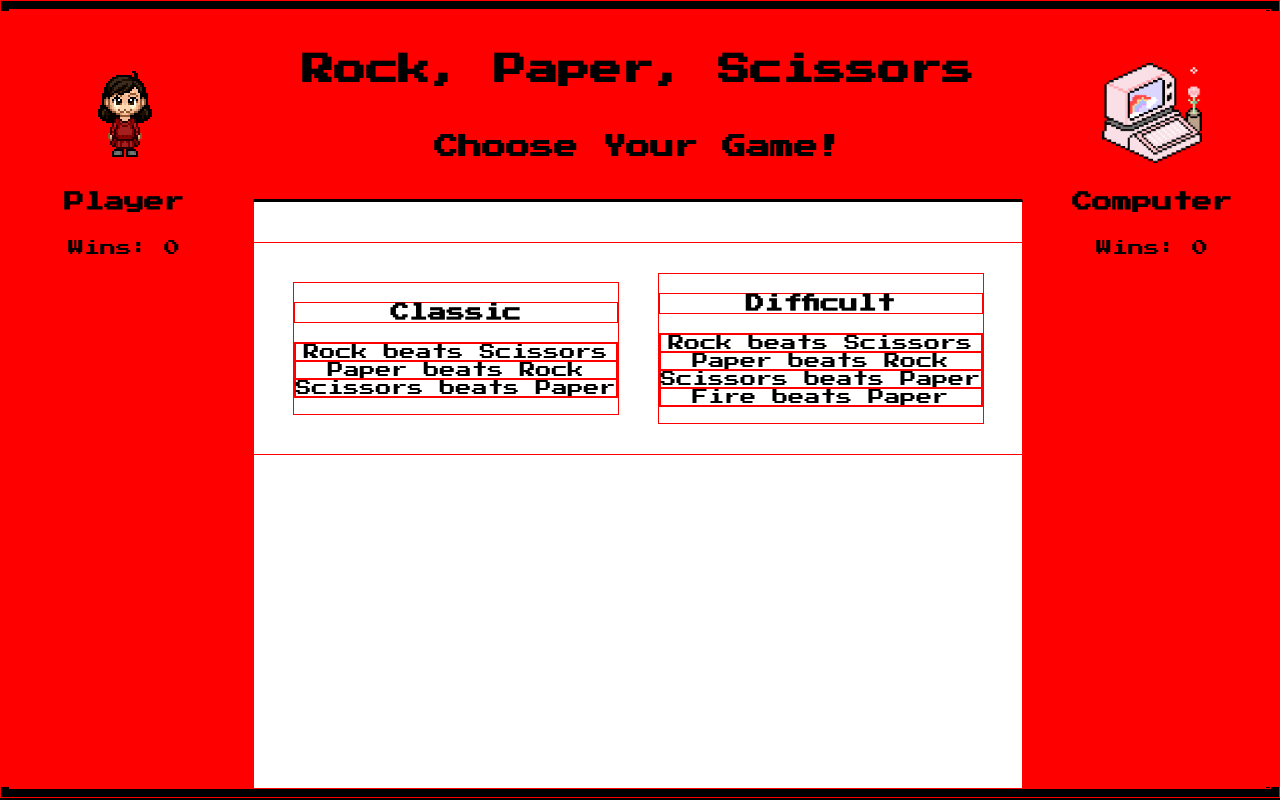
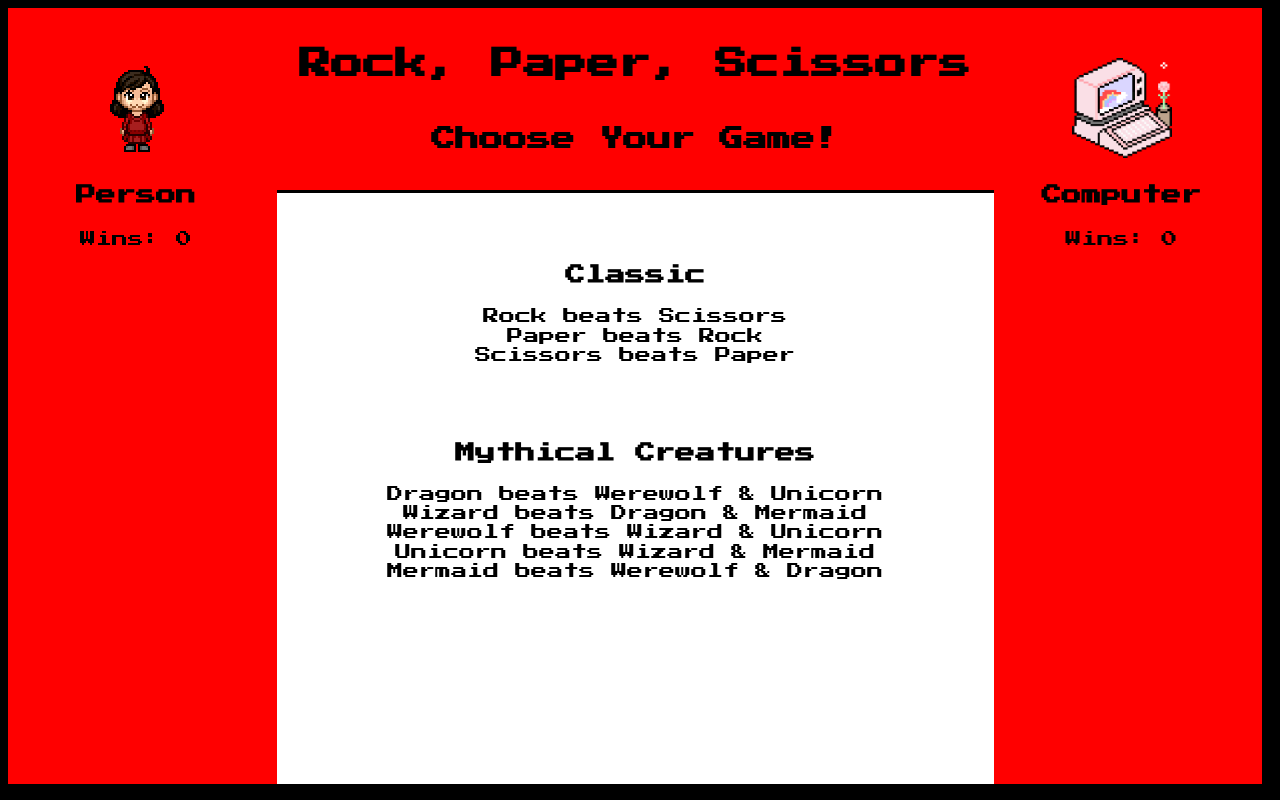
Before and after one commit to stephanieguzm/rock-paper-scissors-project, a plain HTML site: page index.html in a window 1280 px wide. Drawn offline with Linux system fonts and the light colour scheme.

Commit message:
Add new photos to mythicals game and refactor CSS and HTML files

```diff
--- a/index.html
+++ b/index.html
@@ -13,9 +13,9 @@
       <aside class="side-panels">
         <div class="players-score-board">
           <img src="assets/avatar.png" alt="female presenting avatar" width="100" height="100">
-          <h4>Player</h4>
+          <h4>Person</h4>
           <p id="personScore">Wins: 0</p>
-          <button class="change-game-btn hidden" type="button" name="game-choice-btn" id="gameChoiceButton">Change Game</button>
+          <button class="change-game-btn hidden" id="gameChoiceButton" type="button" name="game-choice-btn">Change Game</button>
         </div>
       </aside>
       <section class="main-section">
@@ -32,39 +32,43 @@
               <li>Scissors beats Paper</li>
             </ul>
           </section>
-          <section class="difficult-choice-box">
-            <h3>Difficult</h3>
+          <section class="mythical-choice-box">
+            <h3>Mythical Creatures</h3>
             <ul>
-              <li>Rock beats Scissors</li>
-              <li>Paper beats Rock</li>
-              <li>Scissors beats Paper</li>
-              <li>Fire beats Paper</li>
+              <li>Dragon beats Werewolf & Unicorn</li>
+              <li>Wizard beats Dragon & Mermaid</li>
+              <li>Werewolf beats Wizard & Unicorn</li>
+              <li>Unicorn beats Wizard & Mermaid</li>
+              <li>Mermaid beats Werewolf & Dragon</li>
             </ul>
           </section>
         </section>
         <section class="c-fighters hidden">
           <div class="c-fighter">
-            <img src="assets/paper.png" alt="paper" width="100" height="100" id="paper">
+            <img src="assets/paper.png" id="paper" alt="paper" width="200" height="200">
           </div>
           <div class="c-fighter">
-            <img src="assets/rock.png" alt="rock" width="100" height="100" id="rock">
+            <img src="assets/rock.png" id="rock" alt="rock" width="200" height="200">
           </div>
           <div class="c-fighter">
-            <img src="assets/scissors.png" alt="scissors" width="100" height="100" id="scissors">
+            <img src="assets/scissors.png" id="scissors" alt="scissors" width="200" height="200">
           </div>
         </section>
         <section class="d-fighters hidden">
           <div class="d-fighter">
-            <img src="assets/paper.png" alt="paper" width="100" height="100" id="paper">
+            <img src="assets/dragon.png" id="dragon" alt="dragon" width="200" height="200">
           </div>
           <div class="d-fighter">
-            <img src="assets/rock.png" alt="rock" width="100" height="100" id="rock">
+            <img src="assets/wizard.png" id="wizard" alt="wizard" width="200" height="200">
           </div>
           <div class="d-fighter">
-            <img src="assets/scissors.png" alt="scissors" width="100" height="100" id="scissors">
+            <img src="assets/werewolf.png" id="werewolf" alt="werewolf" width="200" height="200">
           </div>
           <div class="d-fighter">
-            <img src="assets/fire.png" alt="fire" width="100" height="100" id="fire">
+            <img src="assets/unicorn.png" id="unicorn" alt="unicorn" width="200" height="200">
+          </div>
+          <div class="d-fighter">
+            <img src="assets/mermaid.png" id="mermaid" alt="mermaid" width="150" height="200">
           </div>
         </section>
         <section class="chosen-fighters-container hidden">
--- a/styles.css
+++ b/styles.css
@@ -1,9 +1,57 @@
-* {
+/* * {
   border: 1px solid red;
-}
+} */
 
 body {
   background-color: black;
+}
+
+header {
+  background-color: red;
+  width: 100%;
+  border-bottom: 3px solid black;
+}
+
+h1 {
+  font-size: 2em;
+  margin-top: 40px;
+}
+
+h2 {
+  font-size: 1.5em;
+  padding-top: 20px;
+  padding-bottom: 20px;
+}
+
+h3, h4 {
+  font-size: 1.25em;
+}
+
+button {
+  transition-duration: .3s;
+  margin-top: 30px;
+  padding: 10px;
+  padding-top: 5px;
+  padding-bottom: 5px;
+  box-shadow: 3px 3px 2px gray;
+  font-family: 'Press Start 2P', cursive;
+  border-color: black;
+}
+
+button:hover {
+  background-color: black;
+  color: white;
+  box-shadow: 0 12px 16px 0 rgba(0,0,0,0.24), 0 17px 50px 0 rgba(0,0,0,0.19);
+  cursor: pointer;
+}
+
+ul {
+  list-style: none;
+  padding: 0;
+}
+
+img {
+  cursor: pointer;
 }
 
 .entire-screen {
@@ -41,78 +89,52 @@ body {
   border-radius: 5px;
 }
 
-.game-types, .c-fighters, .d-fighters, .chosen-fighters-container {
+.c-fighters,
+.d-fighters,
+.chosen-fighters-container {
   display: flex;
   justify-content: space-evenly;
-  flex-direction: row;
+  flex-flow: row wrap;
   align-items: center;
-  width: 60vw;
+  width: 56vw;
   margin-top: 40px;
   padding-top: 30px;
   padding-bottom: 30px;
 }
 
-.classic-choice-box:hover, .difficult-choice-box:hover {
+.game-types {
+  display: flex;
+  justify-content: space-evenly;
+  flex-direction: column;
+  align-items: center;
+  width: 56vw;
+  margin-top: 20px;
+  padding-top: 20px;
+  padding-bottom: 20px;
+  line-height: 1.2;
+}
+
+.classic-choice-box,
+.difficult-choice-box {
+  background-color: white;
+  color: black;
+  padding: 10px;
+  margin-bottom: 30px;
+}
+
+.classic-choice-box:hover,
+.difficult-choice-box:hover {
   background-color: #4CAF50;
   color: white;
-  box-shadow: 0 12px 16px 0 rgba(0,0,0,0.24), 0 17px 50px 0 rgba(0,0,0,0.19);
+  box-shadow: 0 12px 16px 0 rgba(0,0,0,0.24), 0 17px 15px 0 rgba(0,0,0,0.19);
   cursor: pointer;
-  padding: 10px;
 }
 
 .hidden{
   display: none!important;
 }
 
-h1 {
-  font-size: 2em;
-  margin-top: 40px;
-}
-
-h2 {
-  font-size: 1.5em;
-  padding-top: 20px;
-  padding-bottom: 20px;
-}
-
-h4 {
-  font-size: 1.25em;
-}
-
-button {
-  transition-duration: .3s;
-  margin-top: 30px;
-  padding: 10px;
-  padding-top: 5px;
-  padding-bottom: 5px;
-  box-shadow: 2px 2px gray;
-  font-family: 'Press Start 2P', cursive;
-  border-color: black;
-}
-
-button:hover {
-  background-color: black;
-  color: white;
-  box-shadow: 0 12px 16px 0 rgba(0,0,0,0.24), 0 17px 50px 0 rgba(0,0,0,0.19);
-  cursor: pointer;
-}
-
-header {
-  background-color: red;
-  width: 100%;
-  border-bottom: 3px solid black;
-}
-
 .side-panels {
   width: 100%;
   background-color: red;
 }
-
-ul {
-  list-style: none;
-  padding: 0;
-}
-
-img {
-  cursor: pointer;
-}
```
Also changed, not shown: assets/dragon.png (added), assets/mermaid.png (added), assets/unicorn.png (added), assets/werewolf.png (added), assets/wizard.png (added).
